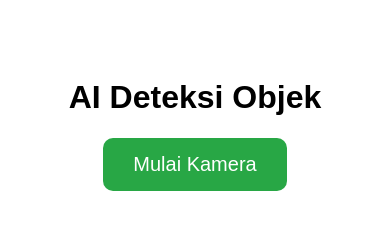
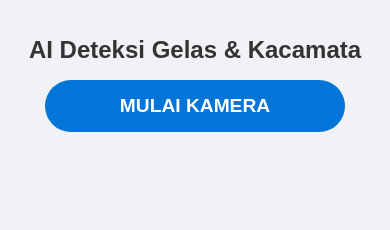
Before and after one commit to andimicro/deteksi-gelas-kacamata, a plain HTML site: page index.html in a window 390 px wide. Drawn offline with Linux system fonts and the light colour scheme.

Commit message:
Update HTML for responsive AI detection interface

```diff
--- a/index.html
+++ b/index.html
@@ -2,50 +2,88 @@
 <html>
 <head>
     <meta charset="UTF-8">
-    <title>Deteksi Gelas dan Kacamata</title>
+    <!-- BARIS PENTING: Membuat tampilan menyesuaikan lebar layar HP (Source: [2]) -->
+    <meta name="viewport" content="width=device-width, initial-scale=1.0">
+    <title>Deteksi AI Responsif</title>
     <style>
-        body { font-family: sans-serif; text-align: center; padding-top: 50px; }
-        #webcam-container { margin-top: 20px; }
-        #label-container { margin-top: 20px; font-size: 24px; font-weight: bold; color: #007bff; }
-        button { padding: 15px 30px; font-size: 20px; cursor: pointer; border-radius: 10px; border: none; background-color: #28a745; color: white; }
+        body {
+            font-family: sans-serif;
+            text-align: center;
+            margin: 0;
+            padding: 20px;
+            background-color: #f0f2f5;
+        }
+        h1 { font-size: 1.5rem; color: #333; }
+        /* Mengatur agar container kamera selebar layar HP (Source: [4]) */
+        #webcam-container {
+            margin-top: 15px;
+            width: 100%;
+            display: flex;
+            justify-content: center;
+        }
+        /* Membuat gambar kamera (canvas) otomatis melebar 100% (Source: [3]) */
+        canvas {
+            width: 100% !important;
+            max-width: 500px; /* Batas maksimal agar tidak pecah di tablet/laptop */
+            height: auto !important;
+            border-radius: 15px;
+            border: 4px solid #fff;
+            box-shadow: 0 4px 10px rgba(0,0,0,0.2);
+        }
+        #label-container {
+            margin-top: 20px;
+            font-size: 1.8rem;
+            font-weight: bold;
+            color: #d9534f;
+        }
+        button {
+            width: 100%;
+            max-width: 300px;
+            padding: 15px;
+            font-size: 1.2rem;
+            cursor: pointer;
+            border-radius: 50px;
+            border: none;
+            background-color: #0275d8;
+            color: white;
+            font-weight: bold;
+        }
     </style>
 </head>
 <body>
-    <h1>AI Deteksi Objek</h1>
-    <!-- Tombol ini memanggil fungsi init() untuk menyalakan kamera -->
-    <button type="button" onclick="init()">Mulai Kamera</button>
-
+    <h1>AI Deteksi Gelas & Kacamata</h1>
+    <button type="button" onclick="init()">MULAI KAMERA</button>
     <div id="webcam-container"></div>
     <div id="label-container"></div>
 
-    <!-- Pustaka Penting yang Harus Ada (Source [3]) -->
     <script src="https://cdn.jsdelivr.net/npm/@tensorflow/tfjs@latest/dist/tf.min.js"></script>
     <script src="https://cdn.jsdelivr.net/npm/@teachablemachine/image@latest/dist/teachablemachine-image.min.js"></script>
 
     <script type="text/javascript">
-        // Link model Anda (Source [4, 5])
         const URL = "https://teachablemachine.withgoogle.com/models/B_Nskjgzu/";
-
         let model, webcam, labelContainer, maxPredictions;
 
         async function init() {
             const modelURL = URL + "model.json";
             const metadataURL = URL + "metadata.json";
-
-            // Memuat "Otak" AI
             model = await tmImage.load(modelURL, metadataURL);
             maxPredictions = model.getTotalClasses();
 
-            // Menyiapkan Kamera
-            const flip = true;
-            webcam = new tmImage.Webcam(300, 300, flip);
-            await webcam.setup(); // Meminta izin kamera
-            await webcam.play(); // Menjalankan streaming kamera
-            window.requestAnimationFrame(loop);
+            // Gunakan kamera belakang (environment) (Source: [5])
+            const flip = false;
+            webcam = new tmImage.Webcam(400, 400, flip);
 
-            // Menampilkan hasil kamera ke layar
-            document.getElementById("webcam-container").appendChild(webcam.canvas);
-            labelContainer = document.getElementById("label-container");
+            try {
+                await webcam.setup({ facingMode: "environment" });
+                await webcam.play();
+                window.requestAnimationFrame(loop);
+
+                document.getElementById("webcam-container").innerHTML = "";
+                document.getElementById("webcam-container").appendChild(webcam.canvas);
+                labelContainer = document.getElementById("label-container");
+            } catch (e) {
+                alert("Gagal akses kamera: " + e);
+            }
         }
 
         async function loop() {
@@ -58,7 +96,6 @@
             const prediction = await model.predict(webcam.canvas);
             let highestProb = 0;
             let bestLabel = "";
-
             for (let i = 0; i < maxPredictions; i++) {
                 if (prediction[i].probability > highestProb) {
                     highestProb = prediction[i].probability;
```
